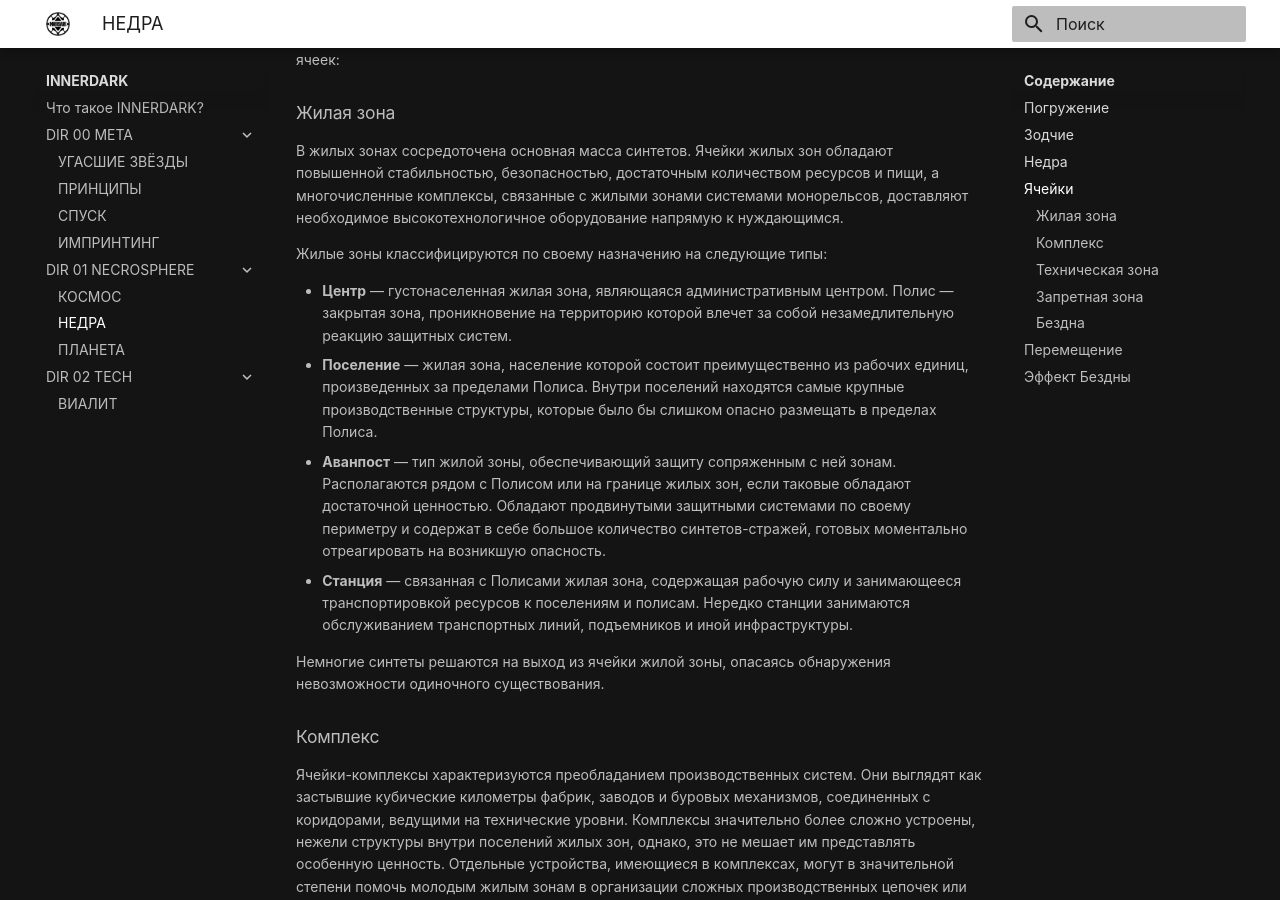
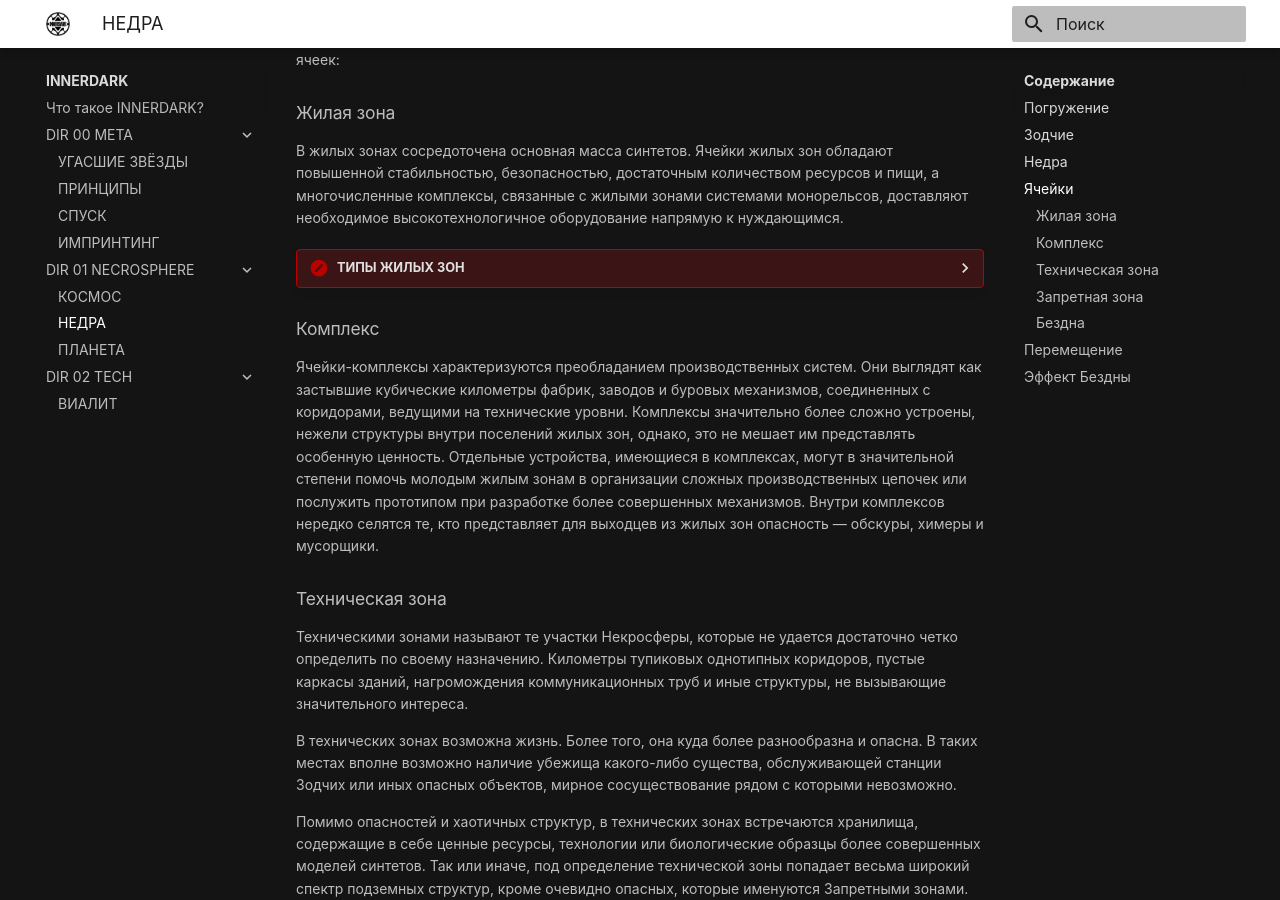
Before and after one commit to genriber/innerdark, an MkDocs documentation site: the page built from docs/DIR_01_NECROSPHERE/f_01_002_bowels.md, in a window 1280 px wide and 900 px high, scrolled down 1327 px. Built offline with MkDocs 1.6.1 and Material for MkDocs 9.7.7, drawn with Linux system fonts in a browser that asks for light colours; some web fonts are replaced.

Commit message:
added some lore changes

```diff
--- a/docs/DIR_01_NECROSPHERE/f_01_002_bowels.md
+++ b/docs/DIR_01_NECROSPHERE/f_01_002_bowels.md
@@ -18,14 +18,18 @@
 ### Жилая зона
 В жилых зонах сосредоточена основная масса синтетов. Ячейки жилых зон обладают повышенной стабильностью, безопасностью, достаточным количеством ресурсов и пищи, а многочисленные комплексы, связанные с жилыми зонами системами монорельсов, доставляют необходимое высокотехнологичное оборудование напрямую к нуждающимся.
 
-Жилые зоны классифицируются по своему назначению на следующие типы:
+<details>
+<summary>ТИПЫ ЖИЛЫХ ЗОН</summary>
+Жилые зоны классифицируются по своему назначению на следующие типы:</br>
 
-- **Центр** — густонаселенная жилая зона, являющаяся административным центром. Полис — закрытая зона, проникновение на территорию которой влечет за собой незамедлительную реакцию защитных систем.
-- **Поселение** — жилая зона, население которой состоит преимущественно из рабочих единиц, произведенных за пределами Полиса. Внутри поселений находятся самые крупные производственные структуры, которые было бы слишком опасно размещать в пределах Полиса.
-- **Аванпост** — тип жилой зоны, обеспечивающий защиту сопряженным с ней зонам. Располагаются рядом с Полисом или на границе жилых зон, если таковые обладают достаточной ценностью. Обладают продвинутыми защитными системами по своему периметру и содержат в себе большое количество синтетов-стражей, готовых моментально отреагировать на возникшую опасность.
-- **Станция** — связанная с Полисами жилая зона, содержащая рабочую силу и занимающееся транспортировкой ресурсов к поселениям и полисам. Нередко станции занимаются обслуживанием транспортных линий, подъемников и иной инфраструктуры.
+- Полис — густонаселенная жилая зона, являющаяся административным центром. Полис — закрытая зона, проникновение на территорию которой влечет за собой незамедлительную реакцию защитных систем.</br>
+- Поселение — жилая зона, население которой состоит преимущественно из рабочих единиц, произведенных за пределами Полиса. Внутри поселений находятся самые крупные производственные структуры, которые было бы слишком опасно размещать в пределах Полиса.</br>
+- Аванпост — тип жилой зоны, обеспечивающий защиту сопряженным с ней зонам. Располагаются рядом с Полисом или на границе жилых зон, если таковые обладают достаточной ценностью. Обладают продвинутыми защитными системами по своему периметру и содержат в себе большое количество синтетов-стражей, готовых моментально отреагировать на возникшую опасность.</br>
+- Станция — связанная с Полисами жилая зона, содержащая рабочую силу и занимающееся транспортировкой ресурсов к поселениям и полисам. Нередко станции занимаются обслуживанием транспортных линий, подъемников и иной инфраструктуры.</br>
+</br>
+Немногие синтеты решаются на выход из ячейки жилой зоны, опасаясь невозможности одиночного существования.</br>
+</details>
 
-Немногие синтеты решаются на выход из ячейки жилой зоны, опасаясь обнаружения невозможности одиночного существования.
 ### Комплекс
 Ячейки-комплексы характеризуются преобладанием производственных систем. Они выглядят как застывшие кубические километры фабрик, заводов и буровых механизмов, соединенных с коридорами, ведущими на технические уровни. Комплексы значительно более сложно устроены, нежели структуры внутри поселений жилых зон, однако, это не мешает им представлять особенную ценность. Отдельные устройства, имеющиеся в комплексах, могут в значительной степени помочь молодым жилым зонам в организации сложных производственных цепочек или послужить прототипом при разработке более совершенных механизмов.
 Внутри комплексов нередко селятся те, кто представляет для выходцев из жилых зон опасность — обскуры, химеры и мусорщики.
```
